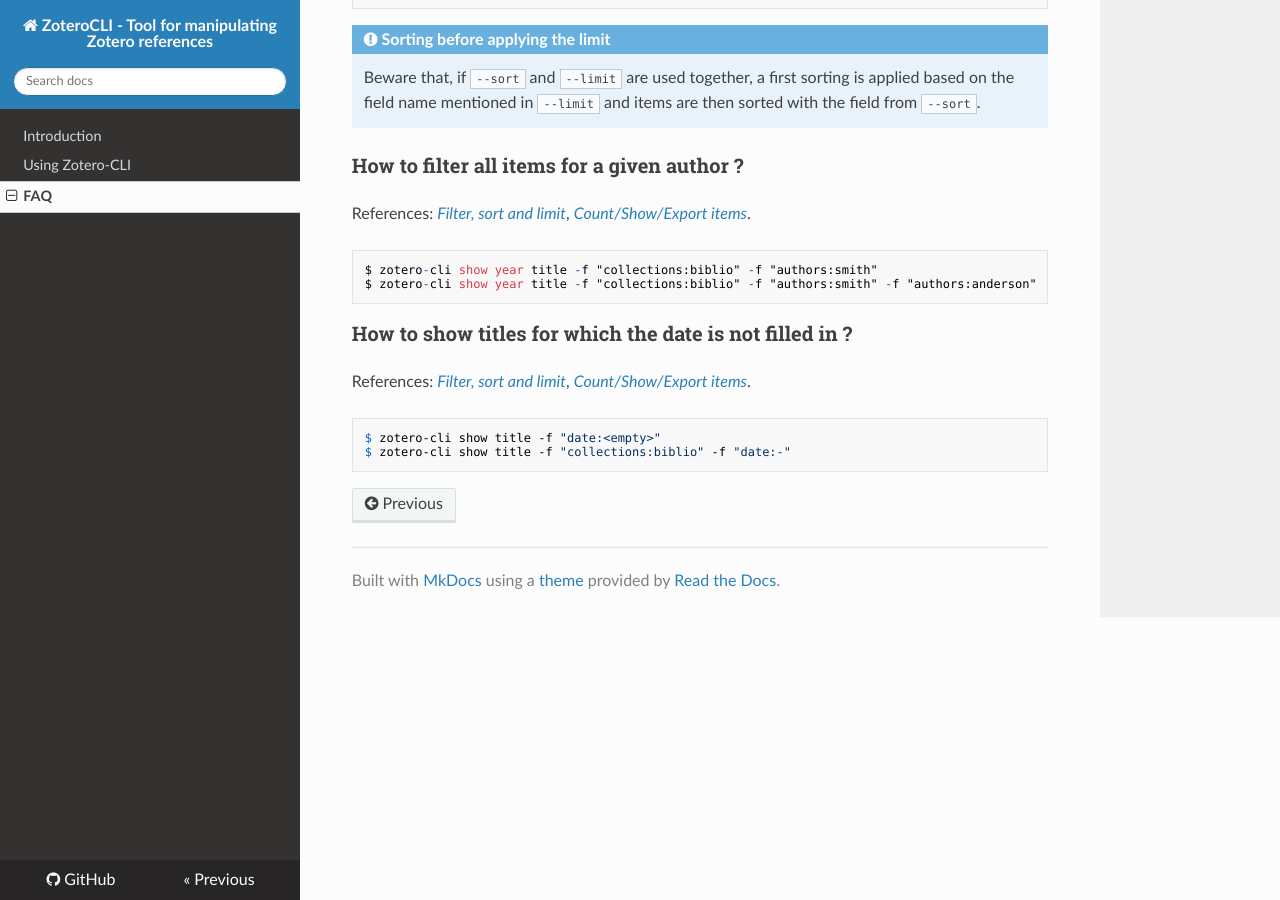
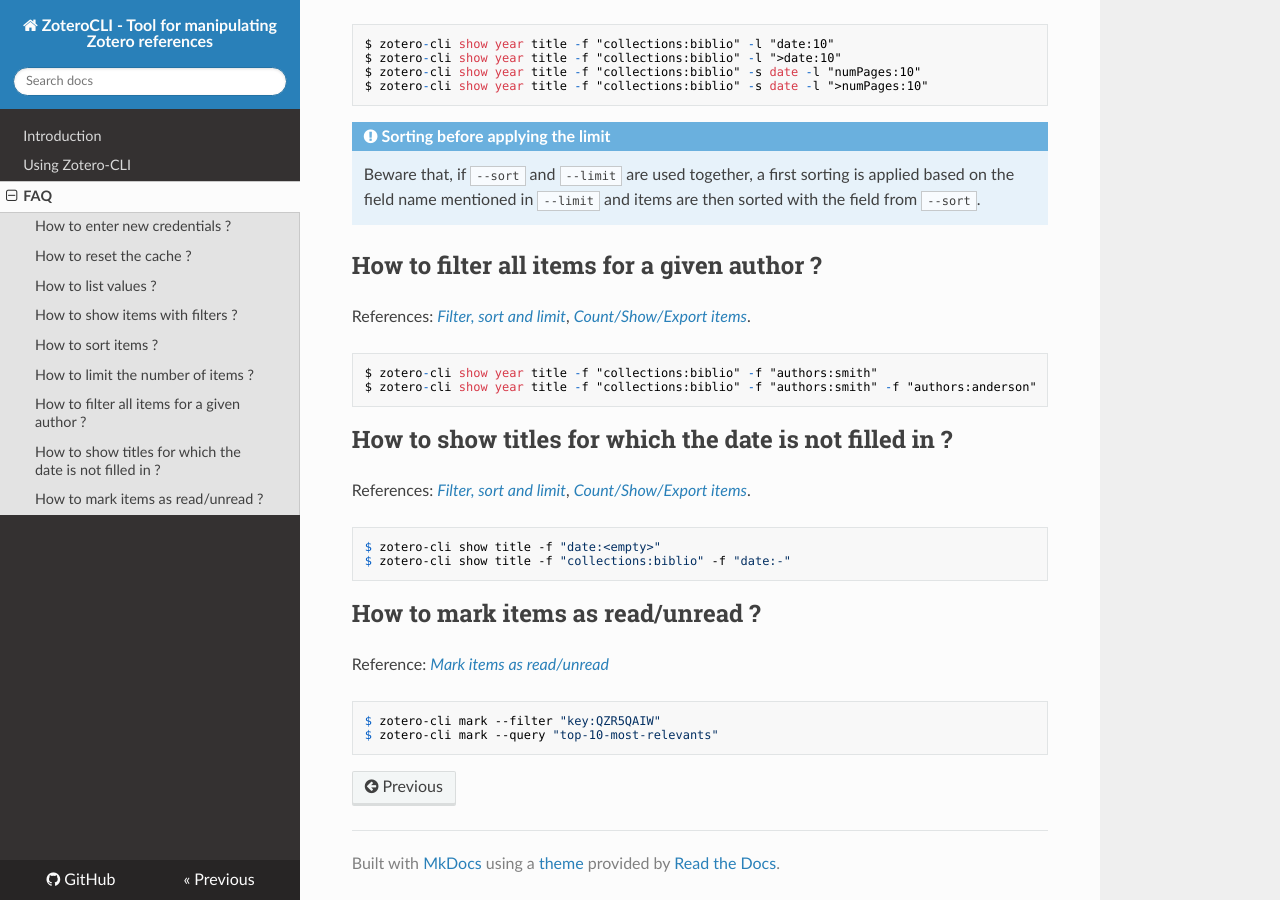
Before and after one commit to dhondta/zotero-cli, an MkDocs documentation site: the page built from doc/faq.md, in a window 1280 px wide and 900 px high, scrolled down 1697 px. Built offline with MkDocs 1.6.1, drawn with Linux system fonts in a browser that asks for light colours; nearby versions of some CDN libraries; old or Windows-style settings are respelled for this version of MkDocs; some of the changed text lies outside the part shown.

Commit message:
Improved the documentation

````diff
--- a/doc/faq.md
+++ b/doc/faq.md
@@ -14,7 +16,7 @@
 $ zotero-cli -i <my-id> -k <my-key> reset
 ```
 
-### How to reset cache ?
+## How to reset the cache ?
 
 Reference: [*Credentials & data cache*](usage.html#credentials-data-cache).
 
@@ -37,7 +39,7 @@
 $ zotero-cli -r show [...]
 ```
 
-### How to list values ?
+## How to list values ?
 
 Reference: [*List field values*](usage.html#list-field-values).
 
@@ -48,7 +50,7 @@
 $ zotero-cli list attachments
 ```
 
-### How to show items with filters ?
+## How to show items with filters ?
 
 Reference: [*Filter, sort and limit*](usage.html#filter-sort-limit).
 
@@ -62,7 +64,7 @@
 
     Filters are **case-insensitive** and only **AND**-based. The `tags` field is an exception to regex-based filtering as it uses exact matching with regard to the list of valid tags encountered in the whole library of items.
 
-### How to sort items ?
+## How to sort items ?
 
 Reference: [*Filter, sort and limit*](usage.html#filter-sort-limit).
 
@@ -72,7 +74,7 @@
 $ zotero-cli show year title -f "collections:biblio" -s ">date"
 ```
 
-### How to limit the number of items ?
+## How to limit the number of items ?
 
 Reference: [*Filter, sort and limit*](usage.html#filter-sort-limit).
 
@@ -87,7 +89,7 @@
 
     Beware that, if `--sort` and `--limit` are used together, a first sorting is applied based on the field name mentioned in `--limit` and items are then sorted with the field from `--sort`.
 
-### How to filter all items for a given author ?
+## How to filter all items for a given author ?
 
 References: [*Filter, sort and limit*](usage.html#filter-sort-limit), [*Count/Show/Export items*](usage.html#count-show-export-items).
 
@@ -96,7 +98,7 @@
 $ zotero-cli show year title -f "collections:biblio" -f "authors:smith" -f "authors:anderson"
 ```
 
-### How to show titles for which the date is not filled in ?
+## How to show titles for which the date is not filled in ?
 
 References: [*Filter, sort and limit*](usage.html#filter-sort-limit), [*Count/Show/Export items*](usage.html#count-show-export-items).
 
@@ -104,3 +106,12 @@
 $ zotero-cli show title -f "date:<empty>"
 $ zotero-cli show title -f "collections:biblio" -f "date:-"
 ```
+
+## How to mark items as read/unread ?
+
+Reference: [*Mark items as read/unread*](usage.html#mark-items-as-read-unread)
+
+```sh
+$ zotero-cli mark --filter "key:QZR5QAIW"
+$ zotero-cli mark --query "top-10-most-relevants"
+```
--- a/doc/index.md
+++ b/doc/index.md
@@ -1,3 +1,5 @@
+# Zotero CLI
+
 ## Introduction
 
 This Tinyscript tool aims to manipulate Zotero references, relying on [`pyzotero`](https://github.com/urschrei/pyzotero), applying simple filtering if needed, in order to:
@@ -6,6 +8,8 @@
 - List field values (e.g. for spotting bad values)
 - Show items in the terminal, given a set of fields
 - Export items to an Excel file, given a set of fields
+- Mark items as read/unread
+- Get the most relevant items (based on a PageRank-like algorithm)
 
 Quick example:
 
@@ -24,15 +28,11 @@
 
 ```
 
------
-
 ## System Requirements
 
 - **Platform**: Linux
 - **Python**: 2 or 3
 
------
-
 ## Installation
 
-This tool is available on [PyPi](https://pypi.python.org/pypi/zotero-cli-tool/) (DO NOT confuse with this [package](https://pypi.python.org/pypi/zotero-cli/), this another related tool) and can be simply installed using Pip via `pip install zotero-cli-tool`.
+This tool is available on [PyPi](https://pypi.python.org/pypi/zotero-cli-tool/) (DO NOT confuse with this [package](https://pypi.python.org/pypi/zotero-cli/) which is another related tool) and can be simply installed using Pip via `pip install zotero-cli-tool`.
--- a/doc/usage.md
+++ b/doc/usage.md
@@ -177,3 +179,53 @@
 
         :::sh
         $ zotero-cli show year title numPages -f "collections:biblio" -f "date:>Sep 2018" -s date -l ">rank:2"
+
+## Use predefined queries
+
+Some queries are predefined for the sake of simplicity.
+
+```sh
+$ zotero-cli show - --query "top-50-most-relevants"
+
+    Year  Title   #Pages  Type
+    ----  -----   ------  ----
+    [...]
+```
+
+!!! note "Field argument"
+
+    Use the "`-`" field argument to use the list of fields to be displayed from the query. If other fields should be displayed, they can be entered instead of "`-`" as normal ; this will override the fields from the query.
+
+```sh
+$ zotero-cli show year title --query "top-50-most-relevants"
+
+    Year  Title
+    ----  -----
+    [...]
+```
+
+Moreover, using the `--limit` or `--sort` options will override these of the query.
+
+```sh
+$ zotero-cli show year title --sort title --query "top-10-most-relevants"
+
+$ zotero-cli show year title --limit "title:5" --query "top-10-most-relevants"
+
+```
+
+The following queries are currently implemented:
+
+- `top-10-most-relevants`: returns the top-10 most relevant references, setting the `rank` field for ranking items according to a PageRank-like algorithm ; the displayed fields are `Year`, `Title`, `#Pages` and `Type`.
+- `top-50-most-relevants`: identical to the previous query, but with the top-50.
+- `no-attachment`: returns the list of items with no attachment ; useful for identifying references for which the related document was not attached yet, this only displays the `Title`.
+
+## Mark items as read/unread
+
+Library items can be marked as read or unread. By default, items are logically considered unread and are therefore displayed in bold. Once marked as read, they are not displayed in bold anymore.
+
+```sh
+$ zotero-cli mark --filter "key:QZR5QAIW"
+
+$ zotero-cli mark --query "top-10-most-relevants"
+
+```
````
Also changed, not shown: other parts of doc/faq.md (+3 -1 lines), other parts of doc/usage.md (+2 -0 lines).
